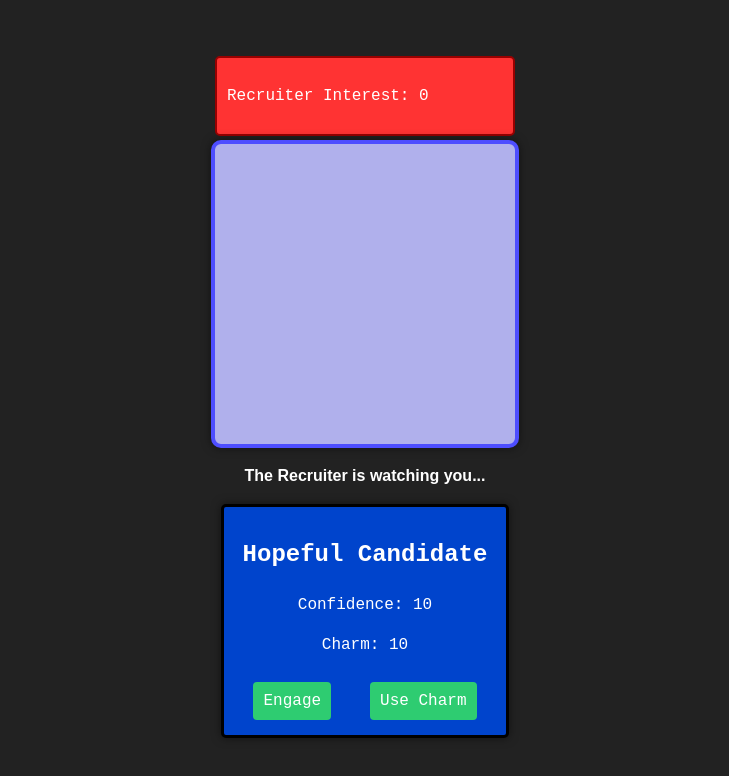
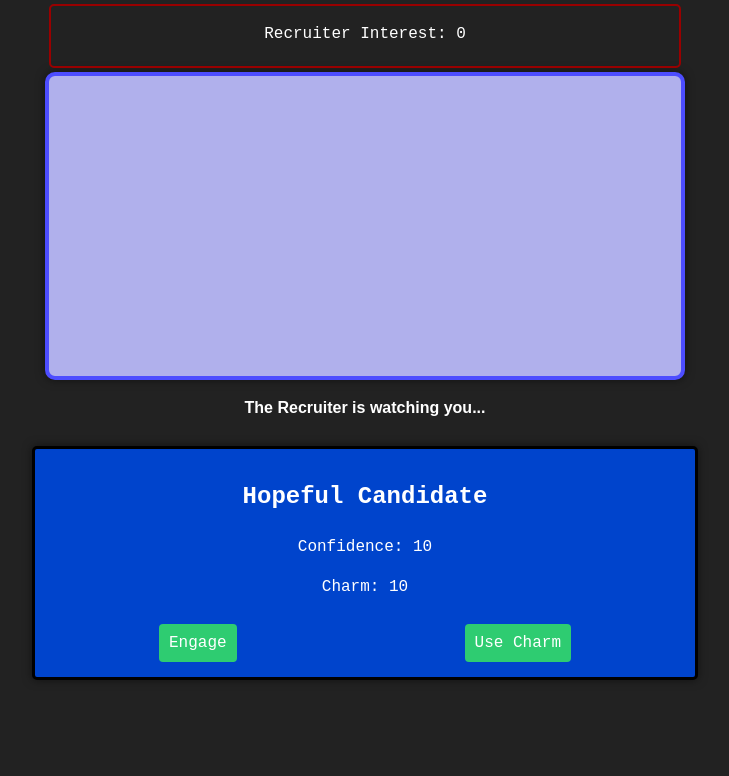
Before and after one commit to Joshsilas/InterviewQuest, a React (Vite) app: page /game in a window 1280 px wide. Shown: the top 776 px of the page, without its empty margins (275-1004 px from the left). Built offline with nearby package versions, Linux system fonts and the light colour scheme.

Commit message:
looking good

```diff
--- a/src/Components/Boss/boss.css
+++ b/src/Components/Boss/boss.css
@@ -8,12 +8,45 @@
     font-family: 'Courier New', monospace;
 }
 
+.bossContainer {
+    position: relative;
+    display: flex;
+    flex-direction: column;
+    justify-content: center;
+    width: 50%;
+}
+
 .bossHealth {
-    background-color: #ff3333;
-    padding: 10px;
+    position: relative;
+    padding: 30px;
     margin: 4px;
     border: 2px solid #990000;
     border-radius: 5px;
     color: #fff;
     font-family: 'Courier New', monospace;
 }
+
+.healthFill {
+    height: 100%;
+    background-color: #50e308;
+    transition: width 0.5s ease;
+    color: black;
+    position: absolute;
+    top: 0;
+    left: 0;
+    z-index: 0;
+}
+
+.interestText {
+    position: absolute;
+    top: 20%;
+    left: 50%;
+    transform: translate(-50%, -50%);
+    color: #ffffff;
+    z-index: 1;
+}
+
+.BossLayout {
+    display: flex;
+    justify-content: center;
+}
--- a/src/Components/Boss/index.jsx
+++ b/src/Components/Boss/index.jsx
@@ -1,26 +1,20 @@
-import React, { useState } from 'react';
+import React from 'react';
 import './boss.css';
 
 const Boss = ({ bossInterest, onBossPowerUsed }) => {
-    // const healthBarWidth = `${bossInterest}%`;
-
-    // const healthBarStyle = {
-    //     backgroundColor: '#ff3333',
-    //     width: healthBarWidth,
-    //     padding: '10px',
-    //     border: '2px solid #990000',
-    //     borderRadius: '5px',
-    //     color: '#fff',
-    //     fontFamily: 'Courier New, monospace'
-    // };
+    const fillStyle = {
+        width: `${bossInterest}%`,
+    };
 
     return (
-        <div>
-            <div className="bossHealth" >
-                <p>Recruiter Interest: {bossInterest}</p>
+        <div className="BossLayout">
+            <div className="bossContainer">
+                <div className="bossHealth">
+                    <p className="interestText">Recruiter Interest: {bossInterest}</p>
+                    <div className="healthFill" style={fillStyle}> </div>
+                </div>
+                <div className="bossman"></div>
             </div>
-            <div className="bossman"></div>
-
         </div>
     );
 };
--- a/src/Components/Player/Player.css
+++ b/src/Components/Player/Player.css
@@ -8,5 +8,11 @@
     color: #fff;
     font-family: 'Courier New', monospace;
     text-align: center;
+    width: 50%;
 
 }
+
+.playerLayout{
+    display: flex;
+    justify-content: center;
+}
--- a/src/Components/Player/index.jsx
+++ b/src/Components/Player/index.jsx
@@ -6,11 +6,13 @@ const Player = ({onAttack, onUseSkill, health, charm, isBossAttacking}) => {
 
 
     return (
+        <div className="playerLayout">
         <div className="player-container">
             <h2>Hopeful Candidate</h2>
             <p>Confidence: {health}</p>
             <p>Charm: {charm}</p>
             <PlayerActions onAttack={onAttack} onUseSkill={onUseSkill} isBossAttacking={isBossAttacking}/>
+            </div>
         </div>
     );
 };
--- a/src/Components/RecruiterLevel/Recruiterlevel.css
+++ b/src/Components/RecruiterLevel/Recruiterlevel.css
@@ -2,9 +2,6 @@ body {
     background-color: #222;
     color: #fff;
     font-family: 'Arial', sans-serif;
-    display: flex;
-    align-items: center;
-    justify-content: center;
     height: 100vh;
     margin: 0;
 }
@@ -15,11 +12,16 @@ body {
     padding: 20px;
     background-color: #333;
     box-shadow: 0 0 10px rgba(255, 255, 255, 0.2);
+    max-width: 600px;
+    width: 100%;
+    overflow: hidden;
 }
 
 .boss-powers {
     text-align: center;
     font-weight: bold;
+    font-size: 1rem;
+
 }
 
 .player-actions {
```
